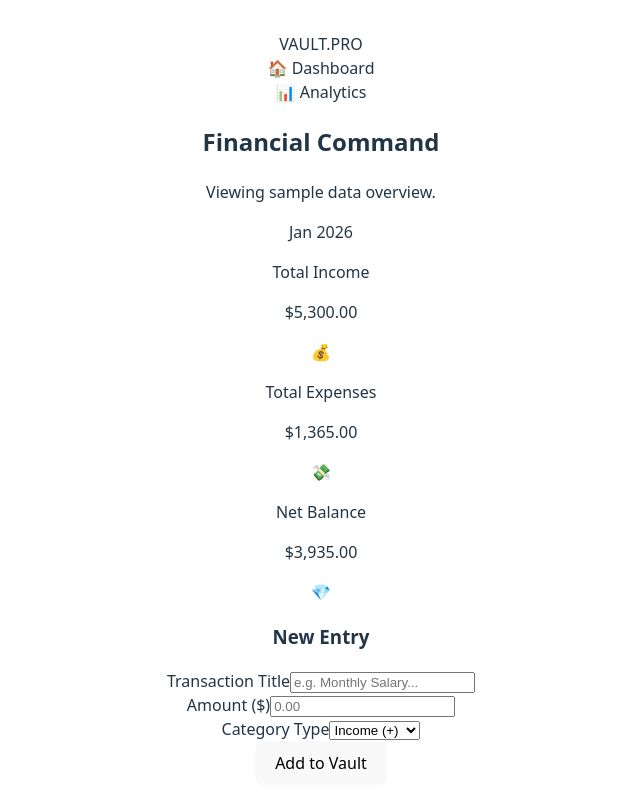
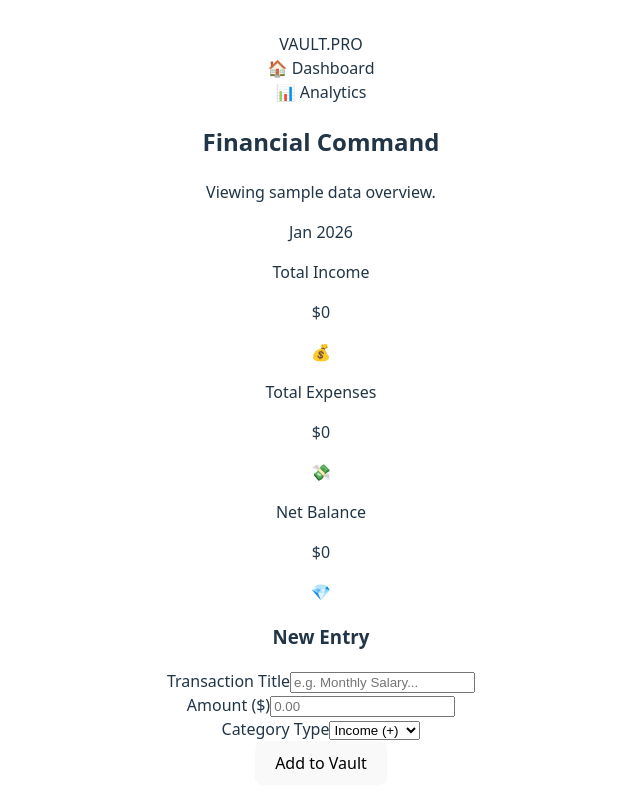
Before and after one commit to niamul007/Mini-projects, a React (Vite) app in the folder my-projects/: page / in a window 1280 px wide. Shown: the top 800 px of the page, without its empty margins (319-959 px from the left). Built offline with nearby package versions, Linux system fonts and the light colour scheme.

Commit message:
adding working finance tab

```diff
--- a/my-projects/src/Dashboard/Dashboard.jsx
+++ b/my-projects/src/Dashboard/Dashboard.jsx
@@ -44,21 +44,36 @@ const FinanceDashboard = () => {
   const [transaction, setTransaction] = React.useState([]);
 
   function addFormData(formData) {
-
-    const title = formData.get("title")
-    const amount = formData.get("amount")
-    const type = formData.get("type")
+    const title = formData.get("title");
+    const amount = parseFloat(formData.get("amount"));
+    const type = formData.get("type");
 
     //ob for arry push
     const newItem = {
       id: Date.now(),
       title: title,
       amount: amount,
-      type: type
-    }
-    console.log(newItem);
+      type: type,
+    };
 
+    //push the obj to the state now it will rememebr each input because of ...
+    setTransaction([...transaction, newItem]);
   }
+
+  const totalExpense = transaction
+    .filter((item) => item.type === "expense")
+    .reduce((acc, item) => acc + item.amount, 0);
+
+  const totalIncome = transaction
+    .filter((item) => item.type === "income")
+    .reduce((acc, item) => acc + item.amount, 0);
+
+  const totalBalance = totalIncome - totalExpense;
+
+  console.log(totalBalance);
+  console.log(totalIncome);
+  console.log(totalExpense);
+  console.log(transaction);
 
   return (
     <div className="flex w-full min-h-screen bg-[#f1f5f9] text-slate-900 overflow-x-hidden">
@@ -100,7 +115,7 @@ const FinanceDashboard = () => {
                 Total Income
               </p>
               <p className="text-4xl font-black text-emerald-600 mt-2">
-                $5,300.00
+                ${totalIncome}
               </p>
             </div>
             <span className="absolute -right-2 -bottom-2 text-8xl opacity-10 select-none z-0">
@@ -115,7 +130,7 @@ const FinanceDashboard = () => {
                 Total Expenses
               </p>
               <p className="text-4xl font-black text-rose-600 mt-2">
-                $1,365.00
+                ${totalExpense}
               </p>
             </div>
             <span className="absolute -right-2 -bottom-2 text-8xl opacity-10 select-none z-0">
@@ -129,7 +144,7 @@ const FinanceDashboard = () => {
               <p className="text-xs font-bold text-indigo-200 uppercase tracking-widest">
                 Net Balance
               </p>
-              <p className="text-4xl font-black text-white mt-2">$3,935.00</p>
+              <p className="text-4xl font-black text-white mt-2">${totalBalance}</p>
             </div>
             <span className="absolute -right-2 -bottom-2 text-8xl opacity-20 select-none z-0">
               💎
@@ -157,7 +172,6 @@ const FinanceDashboard = () => {
                     required
                     className="w-full bg-slate-50 border-none p-5 rounded-2xl focus:ring-2 focus:ring-indigo-500 outline-none"
                     placeholder="e.g. Monthly Salary..."
-
                   />
                 </div>
 
```
